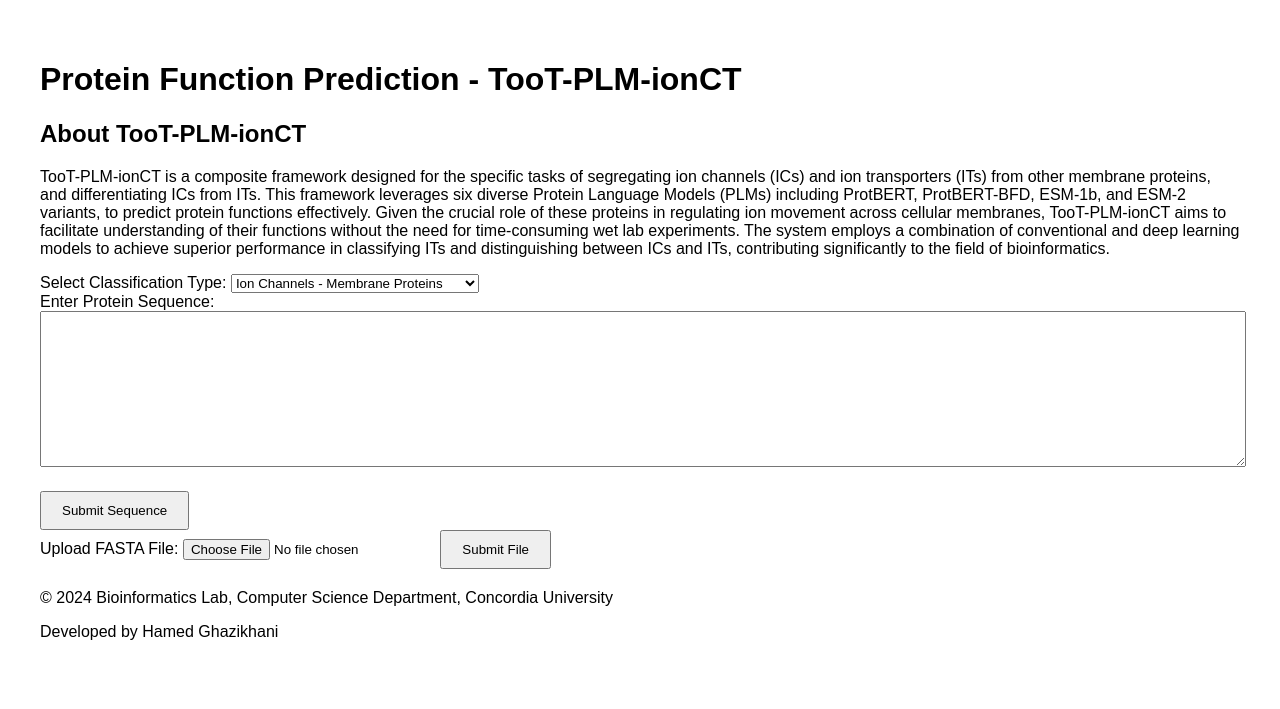
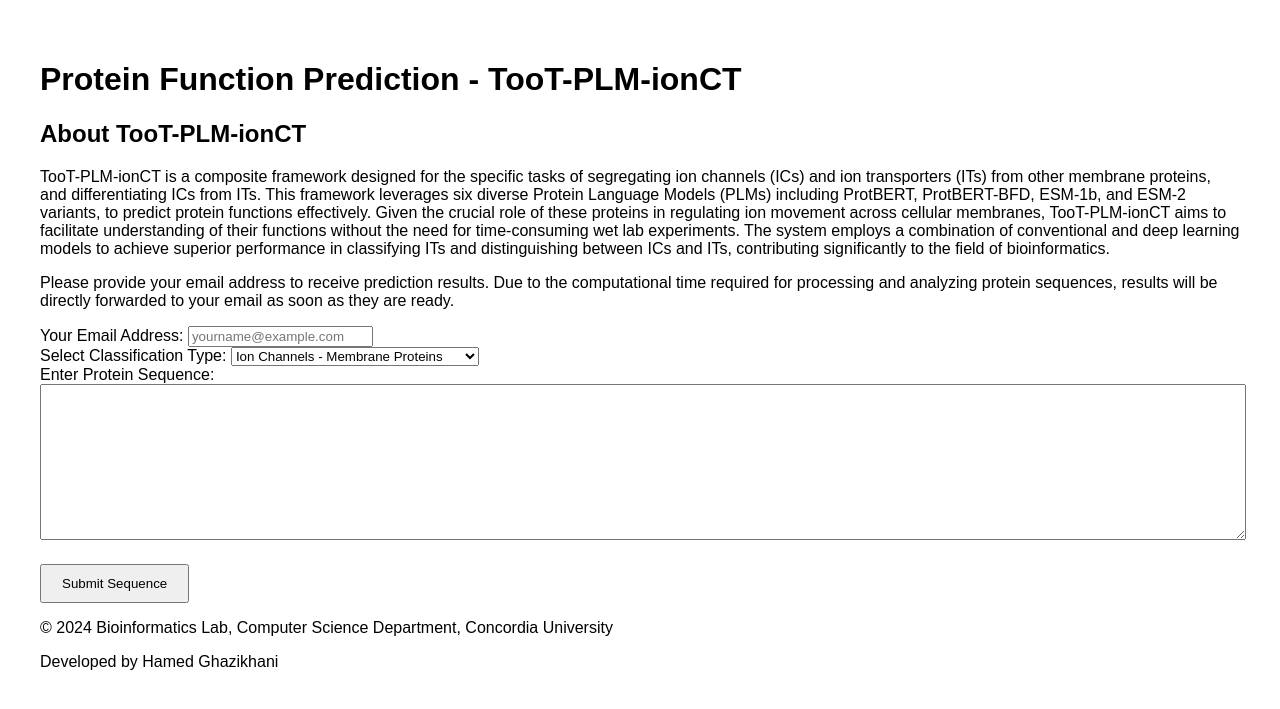
Before and after one commit to ghazikhanihamed/TooT-PLM-ionCT_Website, a Flask app: template templates/index.html in a window 1280 px wide. Shown: the top 709 px of the page. Run offline with Flask 3, Linux system fonts and the light colour scheme; the template is opened without the code that fills it, so the values that code supplies are empty; parts of the project's set-up code (start-up, migrations or seed data) failed here and were passed over.

Commit message:
email sending

```diff
--- a/app.py
+++ b/app.py
@@ -8,10 +8,23 @@ import numpy as np
 from settings import settings
 from transformers import EsmModel, EsmTokenizer
 from classes.Classifier import CNN
-from torch.utils.data import TensorDataset, DataLoader
+from torch.utils.data import DataLoader
 from classes.PLMDataset import GridDataset
+import re
+import smtplib
+from email.mime.text import MIMEText
+from email.mime.multipart import MIMEMultipart
+import os
+
+password = os.getenv("PASSWORD")
 
 app = Flask(__name__)
+
+
+@app.route("/")
+def home():
+    return render_template("index.html")
+
 
 # Define the tasks and corresponding models
 tasks = {"IC_MP": settings.ESM1B, "IT_MP": settings.ESM1B, "IC_IT": settings.ESM2}
@@ -26,9 +39,58 @@ trained_models = {
 }
 # Load the CNN model state for IC_IT
 trained_models["IC_IT"].load_state_dict(
-    torch.load(f"{settings.FINAL_MODELS_PATH}/final_model_IC_IT.pt")
+    torch.load(
+        f"{settings.FINAL_MODELS_PATH}/final_model_IC_IT.pt", map_location=device
+    )
 )
 trained_models["IC_IT"].eval()
+
+
+def send_email(receiver_email, prediction_results):
+    sender_email = "toot.plm.ionct@gmail.com"
+
+    # Create a multipart message
+    message = MIMEMultipart()
+    message["From"] = sender_email
+    message["To"] = receiver_email
+    message["Subject"] = "TooT-PLM-ionCT: Protein Function Prediction Report"
+
+    body = f"""
+            Dear Client,
+
+            Thank you for choosing the TooT-PLM-ionCT Protein Function Prediction service.
+
+            We are pleased to inform you that we have completed the analysis of your submitted protein sequence(s). The predictions are as follows:
+
+            {prediction_results}
+
+            We hope these insights prove valuable to your research endeavors. Should you have any questions or require further assistance, please do not hesitate to contact us.
+
+            Warm regards,
+
+            The TooT-PLM-ionCT Team
+            Bioinformatics Lab
+            Computer Science Department
+            Concordia University
+            """
+
+    # Add body to email
+    message.attach(MIMEText(body, "plain"))
+
+    try:
+        # Log in to server and send email
+        server = smtplib.SMTP("smtp.gmail.com", 587)
+        server.starttls()
+        server.login(sender_email, password)
+        server.sendmail(sender_email, receiver_email, message.as_string())
+        server.quit()
+        print("Email sent successfully!")
+    except Exception as e:
+        print(f"Failed to send email: {e}")
+
+
+def is_valid_protein_sequence(sequence):
+    return re.match("^[ACDEFGHIKLMNPQRSTVWY]+$", sequence) is not None
 
 
 def load_esm_model(model_info):
@@ -69,7 +131,7 @@ def process_sequence(sequence, task):
         # Pass the representation through the CNN model
         with torch.no_grad():
             prediction = cnn_model(representation.unsqueeze(0)).argmax().item()
-        label = "IC" if prediction == 1 else "IT"
+        label = "Ion channel" if prediction == 1 else "Ion transporter"
     else:
         # For IC-MP and IT-MP tasks, use the logistic regression model for prediction
         lr_model = trained_models[task]
@@ -77,7 +139,11 @@ def process_sequence(sequence, task):
             representation.cpu().numpy().flatten()
         )  # Flatten the representation
         prediction = lr_model.predict([flat_representation])
-        label = "MP" if prediction == 0 else ("IC" if task == "IC_MP" else "IT")
+        label = (
+            "Other membrane protein"
+            if prediction == 0
+            else ("Ion channel" if task == "IC_MP" else "Ion transporter")
+        )
 
     return label
 
@@ -115,11 +181,11 @@ def make_prediction(representation, task):
 
     # Convert prediction to label
     if task == "IC_IT":
-        label = "IC" if prediction == 1 else "IT"
+        label = "Ion channel" if prediction == 1 else "Ion transporter"
     elif task == "IC_MP":
-        label = "MP" if prediction == 0 else "IC"
+        label = "Other membrane protein" if prediction == 0 else "Ion channel"
     else:
-        label = "MP" if prediction == 0 else "IT"
+        label = "Other membrane protein" if prediction == 0 else "Ion transporter"
 
     return label
 
@@ -127,84 +193,115 @@ def make_prediction(representation, task):
 @app.route("/submit_sequence", methods=["POST"])
 def submit_sequence():
     sequence = request.form["proteinSequence"]
-    task = request.form["task"]
+    emailAddress = request.form["emailAddress"]
+    task = request.form["classificationType"]
 
-    prediction = process_sequence(sequence, task)
-    return jsonify({"sequence": sequence, "prediction": prediction})
+    if not is_valid_protein_sequence(sequence):
+        return (
+            jsonify(
+                {
+                    "error": "Invalid protein sequence. Please enter a valid sequence consisting of amino acid letters."
+                }
+            ),
+            400,
+        )
+
+    predictions = process_sequence(sequence, task)
+
+    # Send the email
+    send_email(emailAddress, predictions)
+
+    # Respond to the client that the predictions will be emailed
+    return jsonify(
+        {
+            "message": "Your sequence has been submitted successfully. You will receive the predictions in your email shortly."
+        }
+    )
 
 
 @app.route("/submit_file", methods=["POST"])
 def submit_file():
     if "fastaFile" in request.files:
         fasta_file = request.files["fastaFile"]
-        task = request.form["task"]
-        predictions = {}
+        task = request.form["classificationType"]
+        try:
+            sequences = [str(record.seq) for record in SeqIO.parse(fasta_file, "fasta")]
+            for sequence in sequences:
+                if not is_valid_protein_sequence(sequence):
+                    raise ValueError("Invalid sequence in FASTA file.")
+            predictions = {}
 
-        if task == "IC_IT":
-            sequences = [str(record.seq) for record in SeqIO.parse(fasta_file, "fasta")]
-            model_info = tasks[task]
-            esm_model, tokenizer = load_esm_model(model_info)
-            esm_model = esm_model.to(device)
-            esm_model.eval()
+            if task == "IC_IT":
+                sequences = [
+                    str(record.seq) for record in SeqIO.parse(fasta_file, "fasta")
+                ]
+                model_info = tasks[task]
+                esm_model, tokenizer = load_esm_model(model_info)
+                esm_model = esm_model.to(device)
+                esm_model.eval()
 
-            representations = []
-            for sequence in sequences:
-                # Replace UZOB with X
-                sequence = (
-                    sequence.replace("U", "X")
-                    .replace("Z", "X")
-                    .replace("O", "X")
-                    .replace("B", "X")
+                representations = []
+                for sequence in sequences:
+                    # Replace UZOB with X
+                    sequence = (
+                        sequence.replace("U", "X")
+                        .replace("Z", "X")
+                        .replace("O", "X")
+                        .replace("B", "X")
+                    )
+
+                    # Tokenize the sequence
+                    inputs = tokenizer(
+                        sequence,
+                        return_tensors="pt",
+                        padding=True,
+                        truncation=True,
+                        max_length=1024,
+                    )
+                    inputs = {k: v.to(device) for k, v in inputs.items()}
+
+                    # Generate representations
+                    with torch.no_grad():
+                        outputs = esm_model(**inputs)
+                        representation = outputs.last_hidden_state.mean(
+                            dim=1
+                        )  # Average pooling
+                        representations.append(representation.cpu().numpy())
+
+                # Convert list of numpy arrays to a single numpy array
+                representations = np.array(representations)
+
+                # Since we don't have labels for prediction, create dummy labels
+                dummy_labels = np.zeros(len(representations))
+
+                # Create dataset and dataloader for CNN model
+                test_dataset = GridDataset(
+                    torch.tensor(representations).float(), torch.tensor(dummy_labels)
+                )
+                test_loader = DataLoader(
+                    test_dataset, batch_size=settings.BATCH_SIZE, shuffle=False
                 )
 
-                # Tokenize the sequence
-                inputs = tokenizer(
-                    sequence,
-                    return_tensors="pt",
-                    padding=True,
-                    truncation=True,
-                    max_length=1024,
-                )
-                inputs = {k: v.to(device) for k, v in inputs.items()}
+                cnn_model = trained_models[task]
+                cnn_model.eval()
 
-                # Generate representations
                 with torch.no_grad():
-                    outputs = esm_model(**inputs)
-                    representation = outputs.last_hidden_state.mean(
-                        dim=1
-                    )  # Average pooling
-                    representations.append(representation.cpu().numpy())
+                    for data, _ in test_loader:
+                        data = data.to(device)
+                        outputs = cnn_model(data)
+                        predictions_batch = outputs.argmax(dim=1).cpu().numpy()
+                        for i, pred in enumerate(predictions_batch):
+                            predictions[sequences[i]] = (
+                                "Ion channel" if pred == 1 else "Ion transporter"
+                            )
+            else:
+                for record in SeqIO.parse(fasta_file, "fasta"):
+                    prediction = process_sequence(str(record.seq), task)
+                    predictions[record.id] = prediction
 
-            # Convert list of numpy arrays to a single numpy array
-            representations = np.array(representations)
-
-            # Since we don't have labels for prediction, create dummy labels
-            dummy_labels = np.zeros(len(representations))
-
-            # Create dataset and dataloader for CNN model
-            test_dataset = GridDataset(
-                torch.tensor(representations).float(), torch.tensor(dummy_labels)
-            )
-            test_loader = DataLoader(
-                test_dataset, batch_size=settings.BATCH_SIZE, shuffle=False
-            )
-
-            cnn_model = trained_models[task]
-            cnn_model.eval()
-
-            with torch.no_grad():
-                for data, _ in test_loader:
-                    data = data.to(device)
-                    outputs = cnn_model(data)
-                    predictions_batch = outputs.argmax(dim=1).cpu().numpy()
-                    for i, pred in enumerate(predictions_batch):
-                        predictions[sequences[i]] = "IC" if pred == 1 else "IT"
-        else:
-            for record in SeqIO.parse(fasta_file, "fasta"):
-                prediction = process_sequence(str(record.seq), task)
-                predictions[record.id] = prediction
-
-        return jsonify(predictions)
+            return jsonify(predictions)
+        except Exception as e:
+            return jsonify({"error": str(e)}), 400
 
     return jsonify({"error": "No file found"})
 
--- a/templates/index.html
+++ b/templates/index.html
@@ -24,23 +24,31 @@
         </p>
     </section>
     <div>
+        <p>Please provide your email address to receive prediction results. Due to the computational time required for
+            processing and analyzing protein sequences, results will be directly forwarded to your email as soon as they
+            are ready.</p>
+        <label for="emailAddress">Your Email Address:</label>
+        <input type="email" id="emailAddress" name="emailAddress" placeholder="yourname@example.com" required
+            pattern="[a-zA-Z0-9._%+-]+@[a-zA-Z0-9.-]+\.[a-zA-Z]{2,}$" title="Please enter a valid email address.">
+    </div>
+    <div>
         <label for="classificationType">Select Classification Type:</label>
         <select id="classificationType" name="classificationType">
-            <option value="IC-MP">Ion Channels - Membrane Proteins</option>
-            <option value="IT-MP">Ion Transporters - Membrane Proteins</option>
-            <option value="IC-IT">Ion Channels - Ion Transporters</option>
+            <option value="IC_MP">Ion Channels - Membrane Proteins</option>
+            <option value="IT_MP">Ion Transporters - Membrane Proteins</option>
+            <option value="IC_IT">Ion Channels - Ion Transporters</option>
         </select>
     </div>
     <div>
         <label for="proteinSequence">Enter Protein Sequence:</label>
-        <textarea id="proteinSequence" name="proteinSequence"></textarea>
+        <textarea id="proteinSequence" name="proteinSequence" pattern="[ACDEFGHIKLMNPQRSTVWY]+" required></textarea>
         <button onclick="submitSequence()">Submit Sequence</button>
     </div>
-    <div class="file-input">
+    <!-- <div class="file-input">
         <label for="fastaFile">Upload FASTA File:</label>
         <input type="file" id="fastaFile" name="fastaFile" accept=".fasta">
         <button onclick="submitFile()">Submit File</button>
-    </div>
+    </div> -->
 
     <footer>
         <p>&copy; <span id="year"></span> Bioinformatics Lab, Computer Science Department, Concordia University</p>
@@ -49,33 +57,82 @@
 
     <script>
         function submitSequence() {
-            var sequence = document.getElementById('proteinSequence').value;
+            var emailAddress = document.getElementById('emailAddress').value;
+            var sequenceElement = document.getElementById('proteinSequence');
+            var rawSequence = sequenceElement.value;
+
+            // Remove FASTA header (if present) and any whitespace characters
+            var sequence = rawSequence.replace(/^>.*\n?/, '').replace(/\s+/g, '');
+            var regexPattern = /^[ACDEFGHIKLMNPQRSTVWY]+$/i; // Pattern for protein sequences
+
+            if (!regexPattern.test(sequence)) {
+                alert("Invalid protein sequence. Please enter a valid sequence consisting of amino acid letters.");
+                return;
+            }
+
             var classificationType = document.getElementById('classificationType').value;
             fetch('/submit_sequence', {
                 method: 'POST',
                 headers: {
                     'Content-Type': 'application/x-www-form-urlencoded',
                 },
-                body: 'proteinSequence=' + encodeURIComponent(sequence) + '&classificationType=' + encodeURIComponent(classificationType)
+                body: 'emailAddress=' + encodeURIComponent(emailAddress) + '&proteinSequence=' + encodeURIComponent(sequence) + '&classificationType=' + encodeURIComponent(classificationType)
             })
-                .then(response => response.json())
-                .then(data => alert('Sequence submitted: ' + data.sequence + '\nClassification Type: ' + data.classificationType));
+                .then(response => {
+                    if (!response.ok) {
+                        return response.json().then(err => { throw err; });
+                    }
+                    return response.json();
+                })
+                .then(data => {
+                    if (data.error) {
+                        alert('Error: ' + data.error);
+                    } else {
+                        alert('Your sequence has been submitted successfully. You will receive the predictions in your email shortly.');
+                    }
+                })
+                .catch(error => {
+                    alert('Error: ' + (error.error || error.message));
+                });
         }
 
         function submitFile() {
+            var emailAddress = document.getElementById('emailAddress').value;
             var fileInput = document.getElementById('fastaFile');
             var classificationType = document.getElementById('classificationType').value;
+
+            if (fileInput.files.length === 0) {
+                alert("Please select a FASTA file to upload.");
+                return;
+            }
+
             var formData = new FormData();
             formData.append('fastaFile', fileInput.files[0]);
             formData.append('classificationType', classificationType);
+            formData.append('emailAddress', emailAddress); // Include the email address in the form data
 
             fetch('/submit_file', {
                 method: 'POST',
                 body: formData
             })
-                .then(response => response.json())
-                .then(data => alert('File submitted: ' + data.file_name + '\nClassification Type: ' + data.classificationType));
+                .then(response => {
+                    if (!response.ok) {
+                        return response.json().then(err => { throw err; });
+                    }
+                    return response.json();
+                })
+                .then(data => {
+                    if (data.error) {
+                        alert('Error: ' + data.error);
+                    } else {
+                        alert('Your file has been submitted successfully. You will receive the predictions in your email shortly.');
+                    }
+                })
+                .catch(error => {
+                    alert('Error: ' + (error.error || error.message));
+                });
         }
+
 
         document.getElementById('year').textContent = new Date().getFullYear();
     </script>
```
Also changed, not shown: 3 other files.
